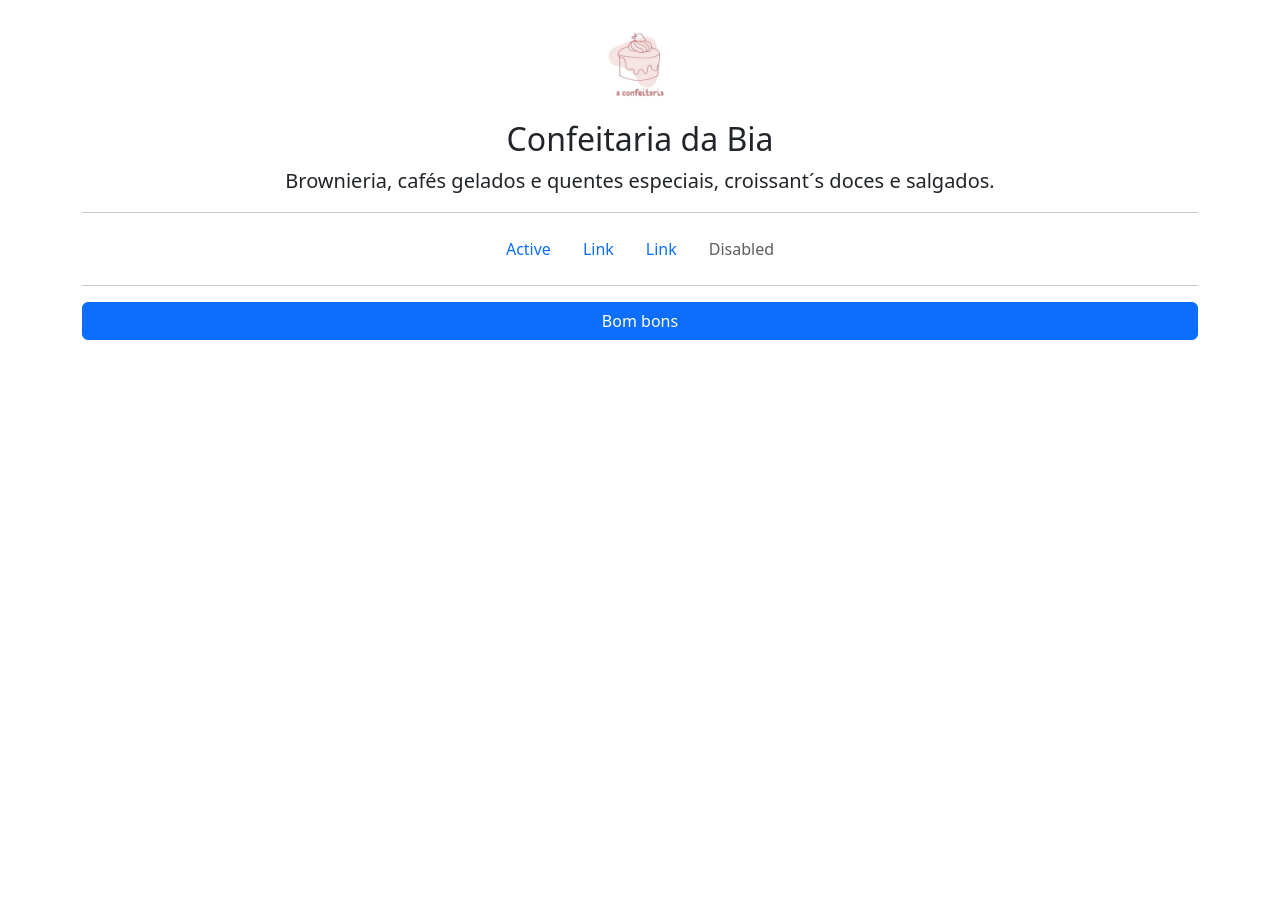
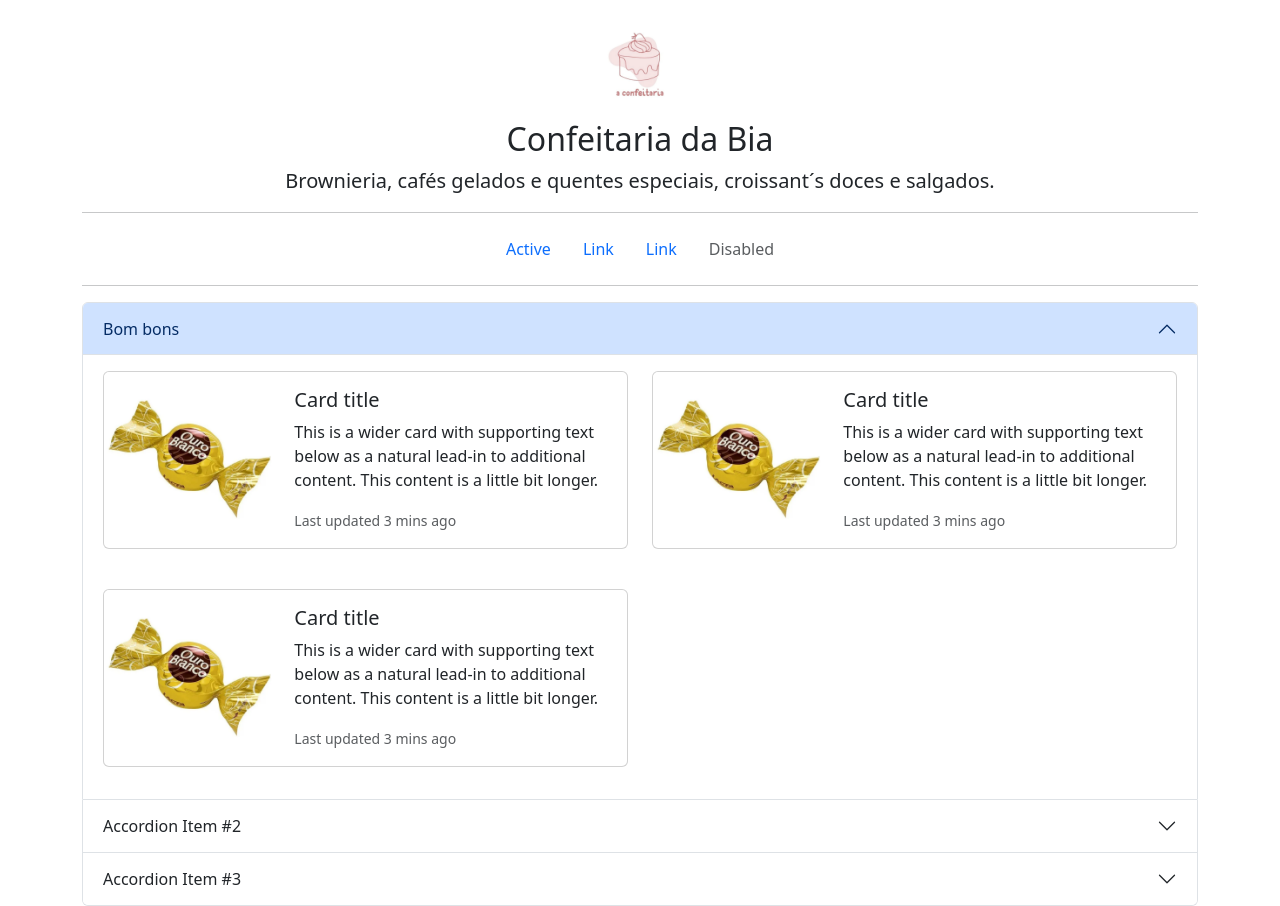
Before and after one commit to pedrosiqueira/bianca-confeitaria, a SvelteKit app: page / in a window 1280 px wide. Before the commit the page ends 800 px from the top, so only its background shows below. Built offline with nearby package versions, Linux system fonts and the light colour scheme.

Commit message:
Componente acordeon

```diff
--- a/src/routes/+page.svelte
+++ b/src/routes/+page.svelte
@@ -23,22 +23,34 @@
 			</li>
 		</ul>
 		<hr />
-		<div class="d-grid gap-1">
+		<div class="accordion" id="accordionExample">
+			<div class="accordion-item">
+				<h2 class="accordion-header">
 					<button
-				class="btn btn-primary"
+						class="accordion-button"
 						type="button"
 						data-bs-toggle="collapse"
-				data-bs-target="#collapseExample"
-				aria-expanded="false"
-				aria-controls="collapseExample"
+						data-bs-target="#collapseOne"
+						aria-expanded="true"
+						aria-controls="collapseOne"
 					>
 						Bom bons
 					</button>
-		</div>
-		<div class="collapse" id="collapseExample">
-			<div class="row row-cols-1 row-cols-md-3 g-4">
+				</h2>
+				<div
+					id="collapseOne"
+					class="accordion-collapse collapse show"
+					data-bs-parent="#accordionExample"
+				>
+					<div class="accordion-body">
+						<div class="row row-cols-1 row-cols-md-2 g-4">
 							<div class="col">
-          <a class="text-decoration-none" href=""  data-bs-toggle="modal" data-bs-target="#exampleModal">
+								<a
+									class="text-decoration-none"
+									href=""
+									data-bs-toggle="modal"
+									data-bs-target="#exampleModal"
+								>
 									<div class="card mb-3" style="max-width: 540px;">
 										<div class="row g-0">
 											<div class="col-md-4">
@@ -57,9 +69,15 @@
 												</div>
 											</div>
 										</div>
-					</div></a>
-				</div>
-				<div class="col">
+									</div></a
+								>
+							</div>	<div class="col">
+								<a
+									class="text-decoration-none"
+									href=""
+									data-bs-toggle="modal"
+									data-bs-target="#exampleModal"
+								>
 									<div class="card mb-3" style="max-width: 540px;">
 										<div class="row g-0">
 											<div class="col-md-4">
@@ -78,6 +96,93 @@
 												</div>
 											</div>
 										</div>
+									</div></a
+								>
+							</div>	<div class="col">
+								<a
+									class="text-decoration-none"
+									href=""
+									data-bs-toggle="modal"
+									data-bs-target="#exampleModal"
+								>
+									<div class="card mb-3" style="max-width: 540px;">
+										<div class="row g-0">
+											<div class="col-md-4">
+												<img src="/bom bom.webp" class="img-fluid rounded-start" alt="..." />
+											</div>
+											<div class="col-md-8">
+												<div class="card-body">
+													<h5 class="card-title">Card title</h5>
+													<p class="card-text">
+														This is a wider card with supporting text below as a natural lead-in to
+														additional content. This content is a little bit longer.
+													</p>
+													<p class="card-text">
+														<small class="text-body-secondary">Last updated 3 mins ago</small>
+													</p>
+												</div>
+											</div>
+										</div>
+									</div></a
+								>
+							</div>
+						</div>
+					</div>
+				</div>
+			</div>
+			<div class="accordion-item">
+				<h2 class="accordion-header">
+					<button
+						class="accordion-button collapsed"
+						type="button"
+						data-bs-toggle="collapse"
+						data-bs-target="#collapseTwo"
+						aria-expanded="false"
+						aria-controls="collapseTwo"
+					>
+						Accordion Item #2
+					</button>
+				</h2>
+				<div
+					id="collapseTwo"
+					class="accordion-collapse collapse"
+					data-bs-parent="#accordionExample"
+				>
+					<div class="accordion-body">
+						<strong>This is the second item's accordion body.</strong> It is hidden by default,
+						until the collapse plugin adds the appropriate classes that we use to style each
+						element. These classes control the overall appearance, as well as the showing and hiding
+						via CSS transitions. You can modify any of this with custom CSS or overriding our
+						default variables. It's also worth noting that just about any HTML can go within the
+						<code>.accordion-body</code>, though the transition does limit overflow.
+					</div>
+				</div>
+			</div>
+			<div class="accordion-item">
+				<h2 class="accordion-header">
+					<button
+						class="accordion-button collapsed"
+						type="button"
+						data-bs-toggle="collapse"
+						data-bs-target="#collapseThree"
+						aria-expanded="false"
+						aria-controls="collapseThree"
+					>
+						Accordion Item #3
+					</button>
+				</h2>
+				<div
+					id="collapseThree"
+					class="accordion-collapse collapse"
+					data-bs-parent="#accordionExample"
+				>
+					<div class="accordion-body">
+						<strong>This is the third item's accordion body.</strong> It is hidden by default, until
+						the collapse plugin adds the appropriate classes that we use to style each element.
+						These classes control the overall appearance, as well as the showing and hiding via CSS
+						transitions. You can modify any of this with custom CSS or overriding our default
+						variables. It's also worth noting that just about any HTML can go within the
+						<code>.accordion-body</code>, though the transition does limit overflow.
 					</div>
 				</div>
 			</div>
@@ -85,20 +190,23 @@
 	</main>
 </div>
 
-
 <!-- Modal -->
-<div class="modal fade" id="exampleModal" tabindex="-1" aria-labelledby="exampleModalLabel" aria-hidden="true">
-  <div class="modal-dialog modal-dialog-centered">
+<div
+	class="modal fade"
+	id="exampleModal"
+	tabindex="-1"
+	aria-labelledby="exampleModalLabel"
+	aria-hidden="true"
+>
+	<div class="modal-dialog modal-dialog-centered modal-xl">
 		<div class="modal-content">
 			<div class="modal-header">
 				<h1 class="modal-title fs-5" id="exampleModalLabel">Modal title</h1>
 				<button type="button" class="btn-close" data-bs-dismiss="modal" aria-label="Close"></button>
 			</div>
 			<div class="modal-body">
-        <div class="row">
-          <div class="col"><img src="/bom bom.webp" alt=""></div>
-          <div class="col">Bom bom recheado sabor uva</div>
-        </div>
+					<div class="mx-auto"><img src="/bom bom.webp" alt="" width="50%" /></div>
+					<div>Bom bom recheado sabor uva</div>
 			</div>
 			<div class="modal-footer">
 				<button type="button" class="btn btn-secondary" data-bs-dismiss="modal">Close</button>
```
Lines whose indentation alone changed are shown as unchanged.
